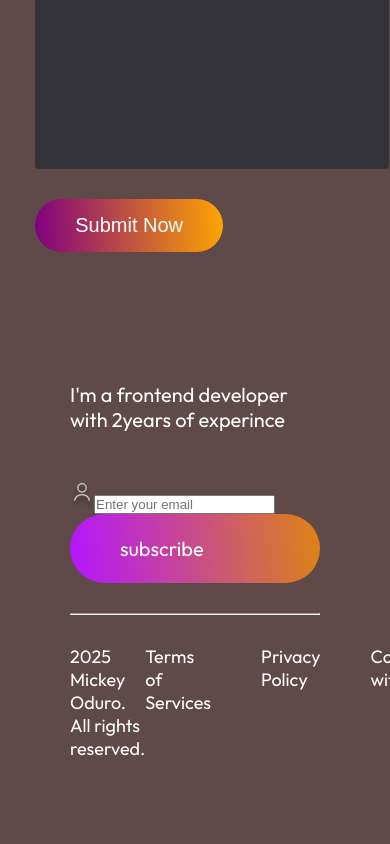
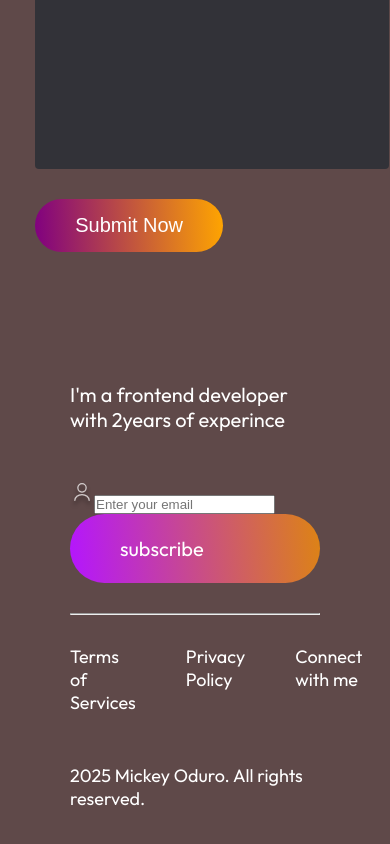
Before and after one commit to Mickey-Oduro-Kwarteng/Personal-Portfolio, a React (Vite) app in the folder portfolio project/: page / in a window 390 px wide. Shown: the part 6406-7250 px from the top of the page. Before the commit the page ends 7170 px from the top, so only its background shows below. Built offline with nearby package versions, Linux system fonts and the light colour scheme.

Commit message:
footer css

```diff
--- a/portfolio project/src/components/Footer/Footer.css
+++ b/portfolio project/src/components/Footer/Footer.css
@@ -83,4 +83,9 @@
     flex-direction: column;
     gap: 50px;
   }
+  .footer-bottom {
+    display: flex;
+    flex-direction: column-reverse;
+    margin-bottom: 50px;
+  }
 }
```
Also changed, not shown: 1 other file (tests, documents, lock files or other folders).
